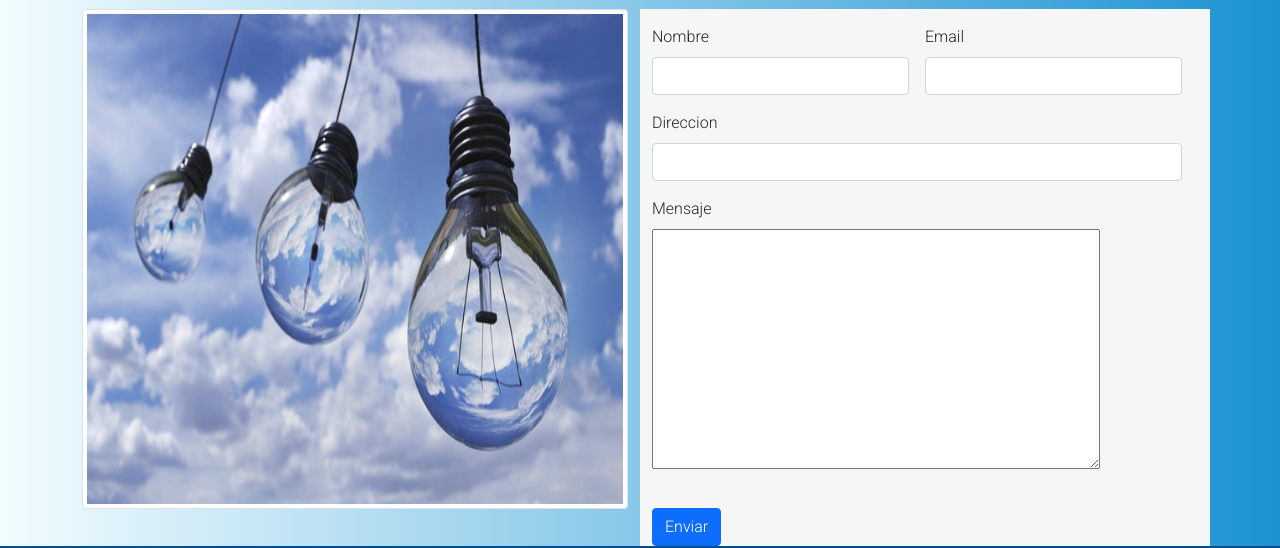
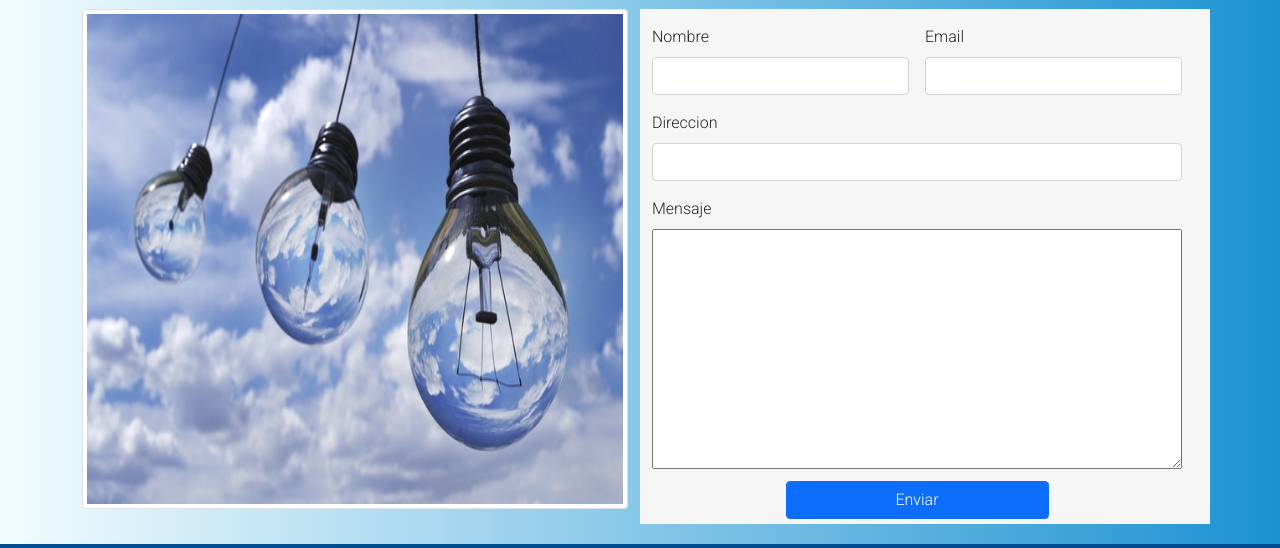
Before and after one commit to cejas89/Bootstrap, a website: page pages/contact.html in a window 1280 px wide. Shown: the part 271-819 px from the top of the page. Drawn offline with nearby package versions, Linux system fonts and the light colour scheme.

Commit message:
modificaciones

```diff
--- a/pages/contact.html
+++ b/pages/contact.html
@@ -61,7 +61,7 @@
                 <h1>Contactanos</h1>
             </div>
 
-            <div class="row">
+            <div class="row row-contact">
 
                 <div class="col-md-6">
                     <img class="img-thumbnail" src="../images/images-s/contact.jpg" alt="formulario"
@@ -91,20 +91,12 @@
 
                             </div>
 
-                            <div class="col-md-4">
+                            <div class="col-12 form-container-btn">
+                                <button type="submit" class="btn btn-primary form-btn">Enviar</button>
+                            </div>
 
-                                </select>
-                            </div>
-                            <div class="col-md-2">
+                    </div>
 
-                            </div>
-                            <div class="col-12">
-
-                            </div>
-                    </div>
-                    <div class="col-12">
-                        <button type="submit" class="btn btn-primary">Enviar</button>
-                    </div>
                     </form>
                 </div>
 
--- a/scss/_contact.scss
+++ b/scss/_contact.scss
@@ -9,6 +9,20 @@
 }
 
 .contact-text {
-    width: 35vw;
+    width: 100%;
     height: 30vh;
 }
+
+.row-contact {
+    margin-bottom: 20px;
+}
+
+.form-container-btn {
+    margin: auto;
+    width: 50%;
+    padding: 5px;
+}
+
+.form-btn {
+    width: 100%;
+}
```
Also changed, not shown: css/main.css.
